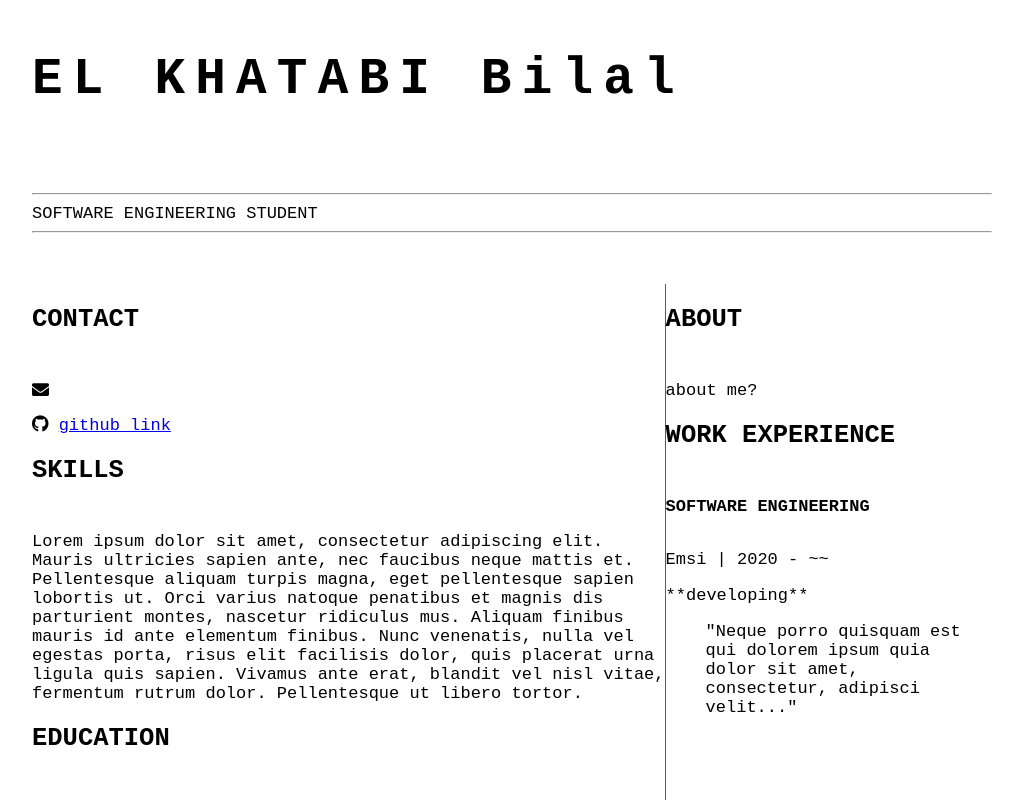
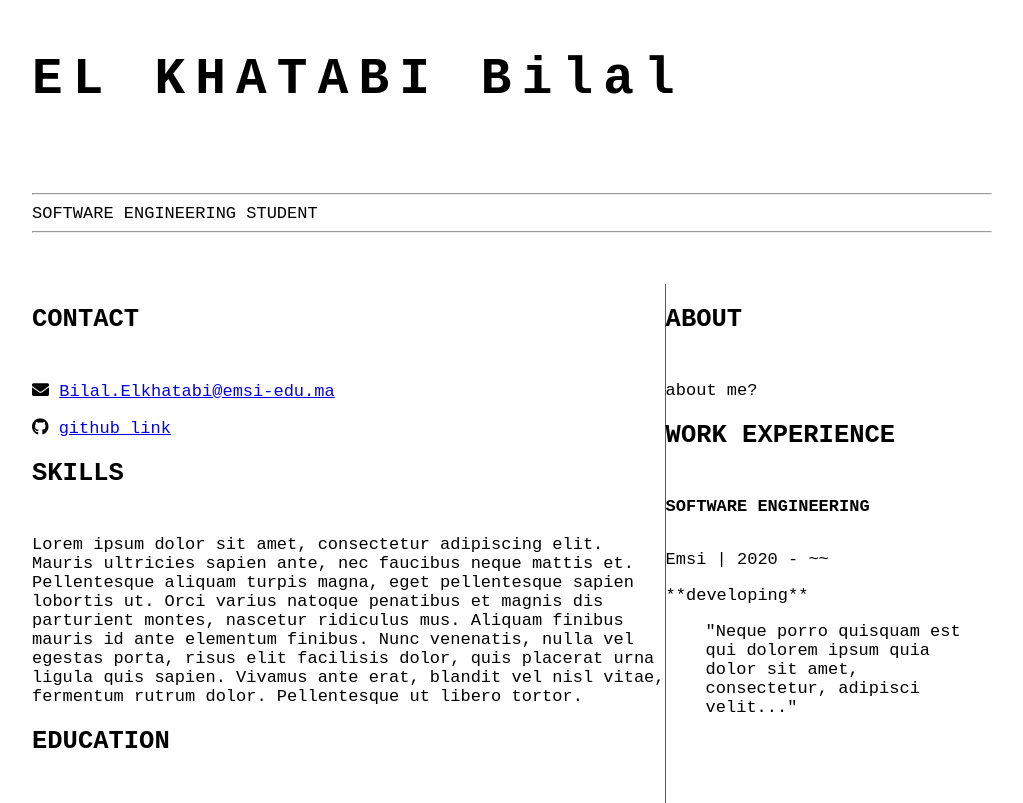
Before and after one commit to bilalobe/ho, a plain HTML site: page index.html in a window 1280 px wide. Shown: the whole page, without its empty margins (128-1151 px from the left). Drawn offline with Linux system fonts and the light colour scheme.

Commit message:
Update index.html

```diff
--- a/index.html
+++ b/index.html
@@ -17,7 +17,7 @@
 					<h2>CONTACT</h2>
                     <p>
                         <i class="fa fa-envelope" aria-hidden="true"></i>
-                        <a href="Bilal <b>El Khatabi</b>" <Bilal.Elkhatabi@emsi-edu.ma></a>
+			<a href="mailto:Bilal.Elkhatabi@emsi-edu.ma">Bilal.Elkhatabi@emsi-edu.ma</a>
                     </p>
                     <p>
                         <i class="fab fa-github" aria-hidden="true"></i>
```
